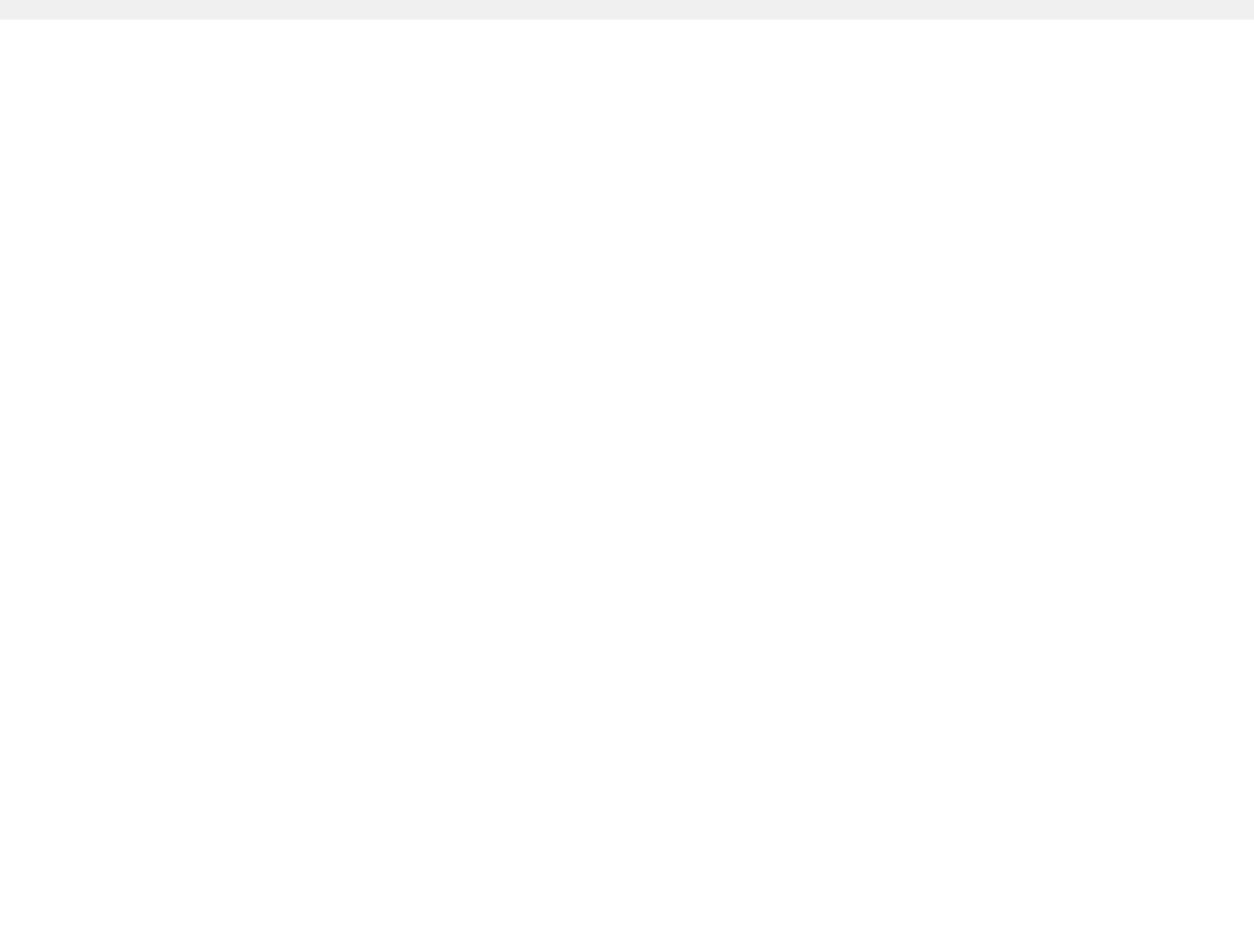
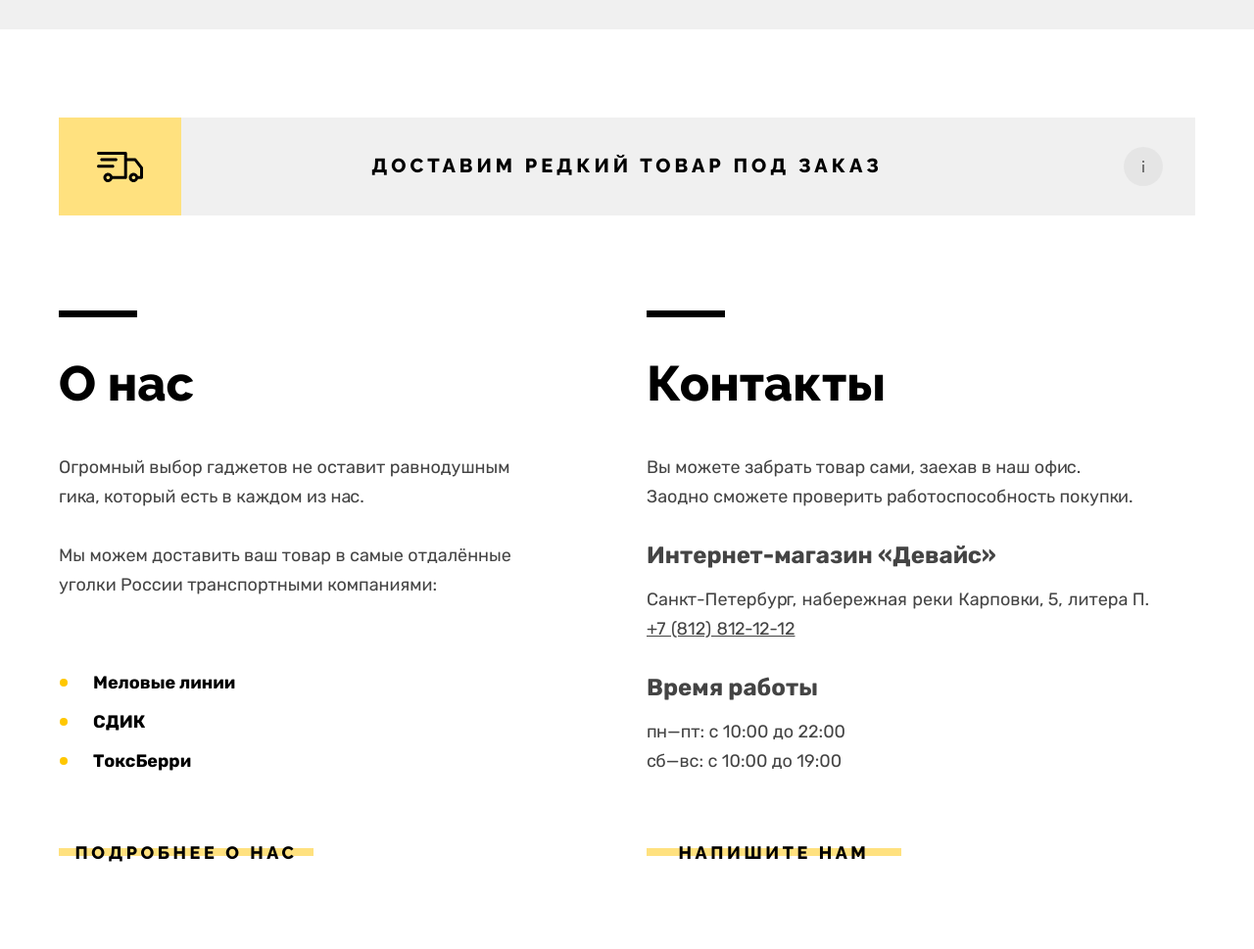
Before and after one commit to abdukulov-talgat/fixed-device, a website: page index.html in a window 1280 px wide. Shown: the part 1500-2469 px from the top of the page at 98% size. Before the commit the page ends 2420 px from the top, so only its background shows below. Drawn offline with Linux system fonts and the light colour scheme.

Commit message:
Большая кнопка с доставкой и блоки с текстом

```diff
--- a/css/style.css
+++ b/css/style.css
@@ -153,6 +153,12 @@ body {
 .layout-center {
   width: 1160px;
   margin: 0 auto;
+}
+
+.layout-column {
+  display: grid;
+  grid-template-columns: 1fr 1fr;
+  gap: 40px;
 }
 
 .button {
@@ -987,7 +993,8 @@ body {
 .tab {
   background-image: linear-gradient(180deg, transparent 101px, var(--basic-light) 101px);
   padding-top: 62px;
-  padding-bottom: 69px;
+  padding-bottom: 79px;
+  margin-bottom: 90px;
 }
 
 .tab__container {
@@ -1089,3 +1096,184 @@ body {
 .tab__text {
   margin: 0;
 }
+
+
+.shipping {
+  margin-bottom: 97px;
+}
+
+.shipping__button {
+  position: relative;
+  display: block;
+  width: 100%;
+  border: 0;
+  padding: 38px 125px 39px;
+  font-family: "Raleway", sans-serif;
+  font-weight: 800;
+  font-size: 20px;
+  line-height: 23px;
+  text-align: center;
+  letter-spacing: 0.2em;
+  text-transform: uppercase;
+  background-color: var(--basic-light);
+  color: var(--basic-black);
+  cursor: pointer;
+  outline: 5px solid transparent;
+  transition: background-color 0.3s, outline-color 0.3s;
+}
+
+.shipping__button::before {
+  content: "";
+  position: absolute;
+  top: 0;
+  left: 0;
+  width: 125px;
+  height: 100%;
+  background-color: var(--special-yellow-light);
+  background-image: url("../img/icons/icon-delivery-car.svg");
+  background-repeat: no-repeat;
+  background-position: center;
+  transition: all 0.3s;
+}
+
+.shipping__button::after {
+  content: "";
+  position: absolute;
+  right: 33px;
+  top: 50%;
+  transform: translateY(-50%);
+  width: 40px;
+  height: 40px;
+  border-radius: 50%;
+  background-color: var(--basic-gray);
+  background-image: url("../img/icons/icon-info.svg");
+  background-repeat: no-repeat;
+  background-position: center;
+  opacity: 0.5;
+  transition: all 0.3s;
+}
+
+.shipping__button:hover {
+  background-color: var(--basic-light-gray);
+}
+
+.shipping__button:hover::before {
+  background-color: var(--special-yellow-dark);
+  opacity: 1;
+}
+
+.shipping__button:hover::after {
+  opacity: 1;
+}
+
+.shipping__button:focus {
+  outline-color: var(--special-purpe);
+}
+
+.shipping__button:active {
+  background-color: var(--basic-light-gray);
+  opacity: 0.3;
+}
+
+.shipping__button:active::before {
+  background-color: var(--special-yellow-dark);
+}
+
+/* Information */
+
+.information {
+  position: relative;
+  padding-top: 50px;
+  padding-bottom: 76px;
+  min-height: 649px;
+  display: flex;
+  flex-direction: column;
+  align-items: flex-start;
+}
+
+.information::before {
+  content: "";
+  position: absolute;
+  top: 0;
+  left: 0;
+  display: block;
+  width: 80px;
+  height: 7px;
+  background-color: var(--basic-black);
+}
+
+.information__header {
+  margin: 0;
+  margin-bottom: 45px;
+  font-family: "Raleway", sans-serif;
+  font-weight: 800;
+  font-size: 50px;
+  line-height: 50px;
+  color: var(--basic-black);
+}
+
+.information__text {
+  margin: 0;
+  margin-bottom: 30px;
+}
+
+.information__list {
+  margin: 0;
+  padding: 0;
+  margin-top: 45px;
+  list-style: none;
+  font-weight: 700;
+  line-height: 20px;
+  color: var(--basic-black);
+}
+
+
+.information__item {
+  position: relative;
+  padding-left: 35px;
+}
+
+.information__item::before {
+  content: "";
+  position: absolute;
+  display: block;
+  top: 6px;
+  left: 1px;
+  width: 8px;
+  height: 8px;
+  background-color: var(--special-yellow-dark);
+  border-radius: 50%;
+}
+
+.information__item:not(:last-child) {
+  margin-bottom: 20px;
+}
+
+
+.information__button {
+  min-width: 260px;
+}
+
+.information__button:last-child {
+  margin-top: auto;
+}
+
+.information__title {
+  margin: 0;
+  margin-bottom: 15px;
+  font-size: 24px;
+}
+
+.information__address {
+  font-style: normal;
+  word-spacing: 1px;
+  margin-bottom: 30px;
+}
+
+.information__address-text {
+  margin: 0;
+}
+
+.information__address-link {
+  color: inherit;
+}
--- a/index.html
+++ b/index.html
@@ -258,6 +258,42 @@
         </div>
       </div>
     </section>
+    <div class="layout-center">
+      <div class="shipping">
+        <button class="shipping__button" type="button">Доставим редкий товар под заказ</button>
+      </div>
+      <div class="layout-column">
+        <section class="information">
+          <h2 class="information__header">О нас</h2>
+          <p class="information__text">Огромный выбор гаджетов не оставит равнодушным <br> гика, который есть в каждом из нас.</p>
+          <p class="information__text">Мы можем доставить ваш товар в самые отдалённые<br> уголки России транспортными компаниями:</p>
+          <ul class="information__list">
+            <li class="information__item">Меловые линии</li>
+            <li class="information__item">СДИК</li>
+            <li class="information__item">ТоксБерри</li>
+          </ul>
+          <a class="button button--light information__button" href="#">Подробнее о нас</a>
+        </section>
+        <section class="information">
+          <h2 class="information__header">Контакты</h2>
+          <p class="information__text">Вы можете забрать товар сами, заехав в наш офис.<br> Заодно сможете проверить работоспособность покупки.</p>
+          <h3 class="information__title">Интернет-магазин «Девайс»</h3>
+          <address class="information__address">
+            <p class="information__address-text">Санкт-Петербург, набережная реки Карповки, 5, литера П.</p>
+            <a class="information__address-link" href="tel:+78128121212">+7 (812) 812-12-12</a>
+          </address>
+          <h3 class="information__title">Время работы</h3>
+          <p class="information__text">
+            пн—пт: с 10:00 до 22:00<br>
+            сб—вс: с 10:00 до 19:00
+          </p>
+          <a class="button button--light information__button" href="#">Напишите нам</a>
+        </section>
+      </div>
+    </div>
+    <section class="newsletter">
+      <!--TODO This block-->
+    </section>
   </main>
   <div style="height:900px"></div>
   <script src="js/splide.min.js"></script>
```
